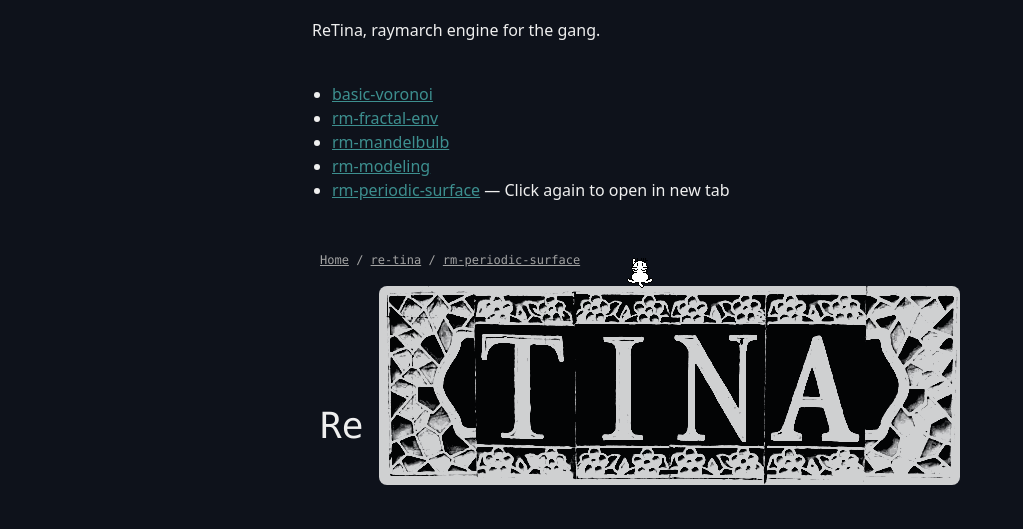
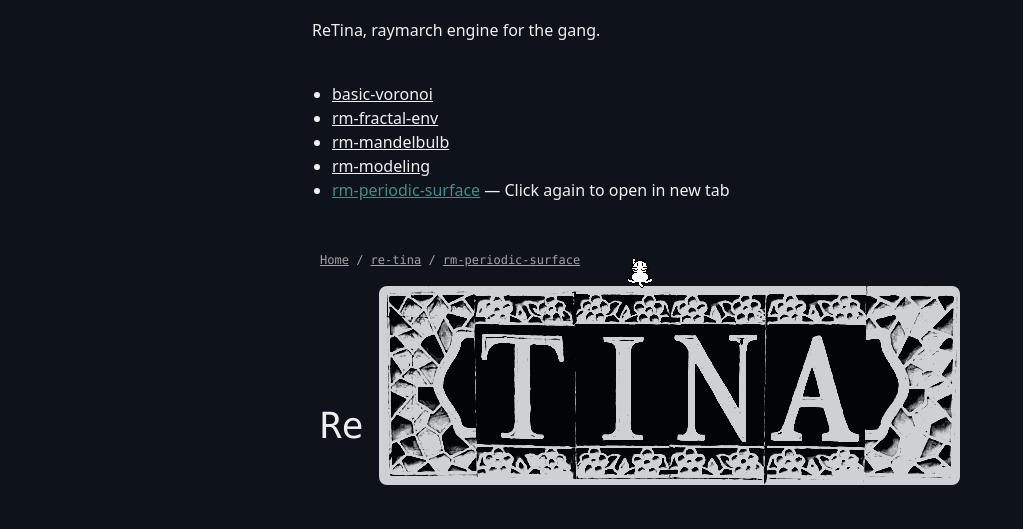
Before and after one commit to moloxe/moloxe.github.io, an Astro site: page /re-tina in a window 1280 px wide. Shown: the part 270-799 px from the top of the page, without its empty margins (0-1023 px from the left). Built offline with nearby package versions, Linux system fonts and the light colour scheme; Astro itself is replaced by a stand-in of ours.

Commit message:
fix: update className condition for current example link

```diff
--- a/src/pages/re-tina/_components/ReTinaExamples.tsx
+++ b/src/pages/re-tina/_components/ReTinaExamples.tsx
@@ -50,7 +50,7 @@ const ReTinaExamples: FC<Props> = ({ examples }) => {
                 }}
                 href={`/re-tina/${example.route}`}
                 target="_blank"
-                className="underline text-primary"
+                className={'underline ' + (isCurrent ? 'text-primary' : '')}
               >
                 {example.route}
               </a>
```
